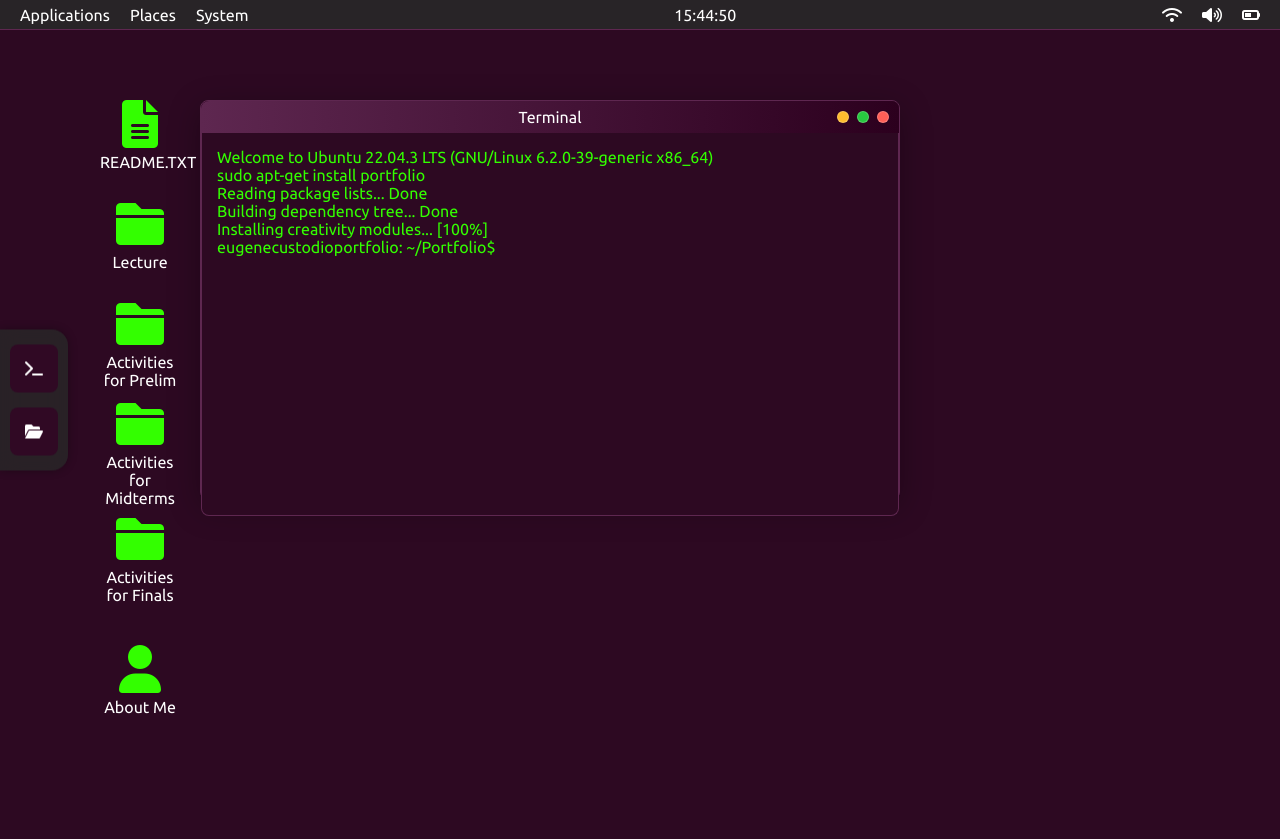
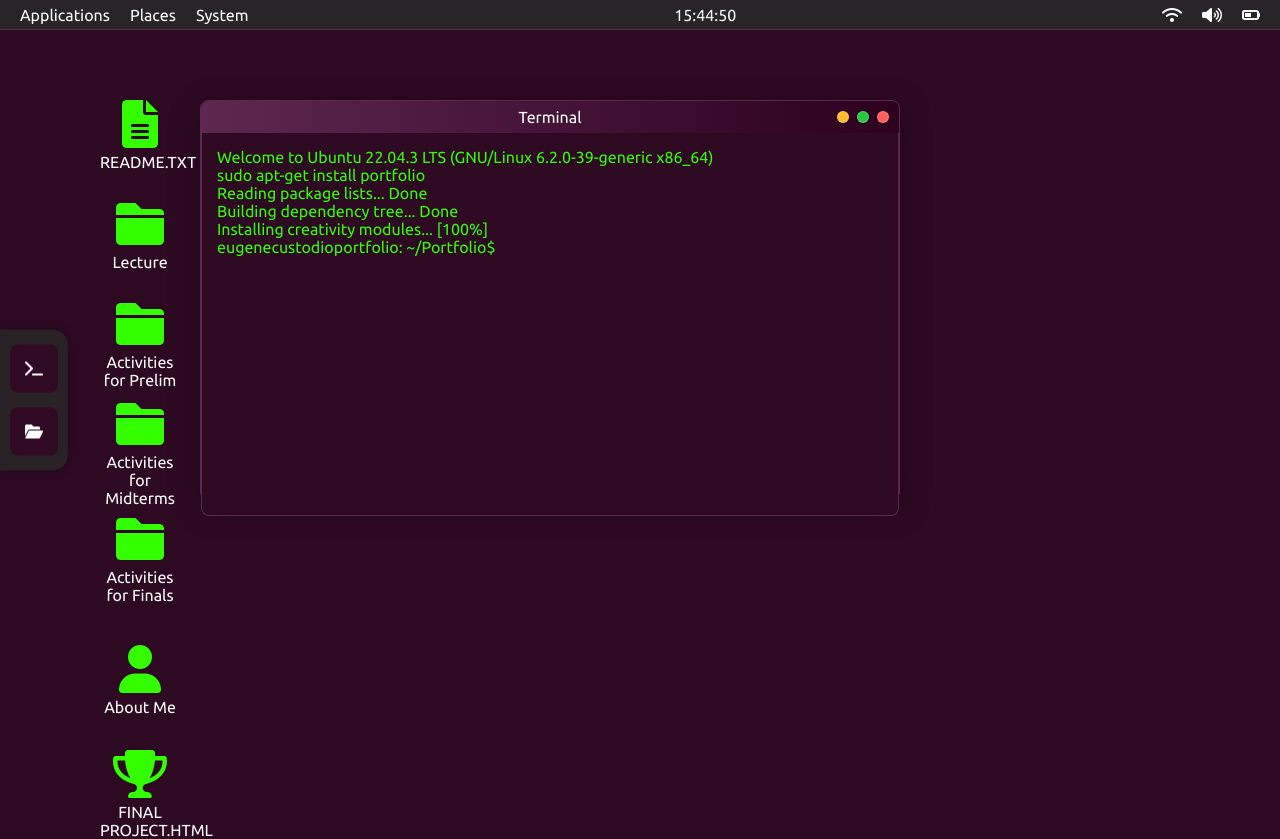
Before and after one commit to eugenecustodio/INTEGRATIVE_PORTFOLIO, a plain HTML site: page index.html in a window 1280 px wide. Before the commit the page ends 800 px from the top, so only its background shows below. Drawn offline with Linux system fonts and the light colour scheme.

Commit message:
Add files via upload

```diff
--- a/index.html
+++ b/index.html
@@ -75,6 +75,12 @@
     <div class="desktop-file" style="left: 100px; top: 645px;" onclick="showWindow('firefox-window', 'aboutme.html')">
         <i class="fas fa-user"></i>
         <span>About Me</span>
+    </div>
+
+    <div class="desktop-file" style="left: 100px; top: 750px;"
+        onclick="window.open('https://integprogtestingprototype.rf.gd/index.html', '_blank')">
+        <i class="fas fa-trophy"></i>
+        <span>FINAL PROJECT.HTML</span>
     </div>
 
     <div class="desktop-file" onclick="showWindow('readme-window')">
```
